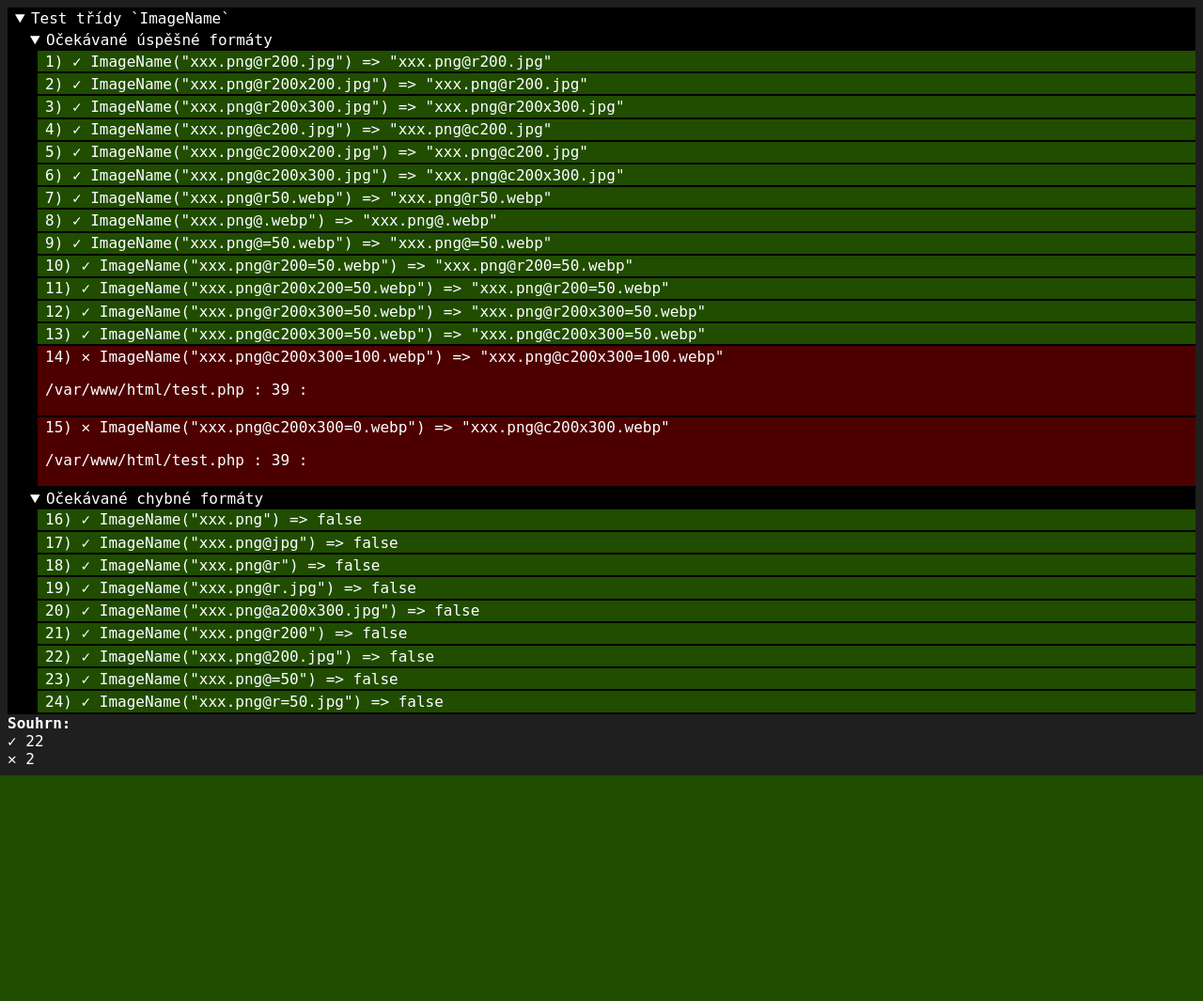
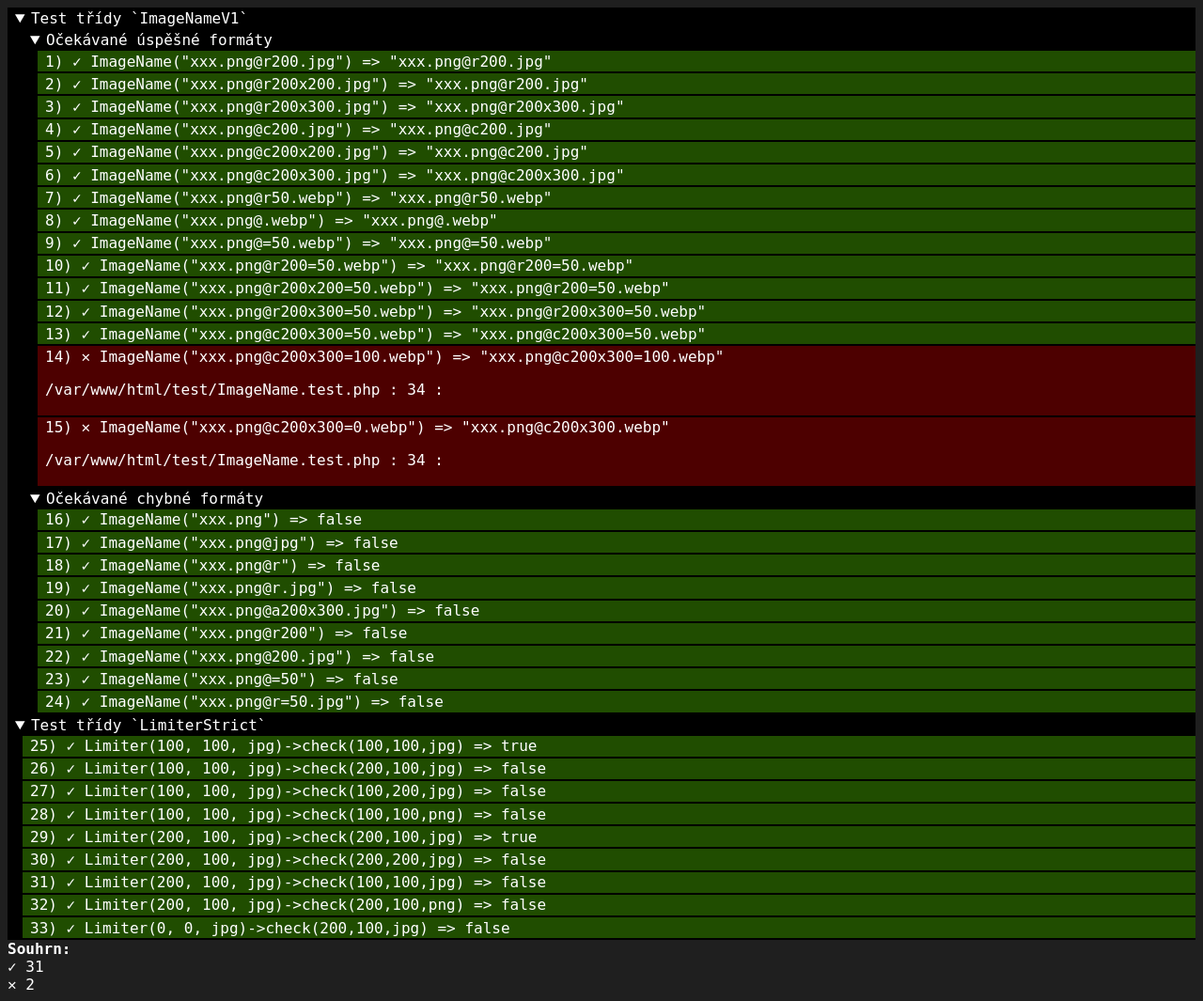
Before and after one commit to MWarCZ/segami-php, a PHP site: page /test.php in a window 1280 px wide. Shown: the whole page at 94% size. Before the commit the page ends 825 px from the top, so only its background shows below. Run offline with PHP 8.4, Linux system fonts and the light colour scheme.

Commit message:
Prvotní základní testy pro ImageName a Limiter

```diff
--- a/test.php
+++ b/test.php
@@ -3,66 +3,17 @@
 
 require_once(__DIR__.'/test/Test.class.php');
 // require_once(__DIR__.'/class/ImageName.class.php');
-require_once(__DIR__.'/class/ImageName/ImageNameV1.class.php');
+// require_once(__DIR__.'/class/ImageName/ImageNameV1.class.php');
 
 Test::init();
 
-Test::group('Test třídy `ImageName`', function() {
+require_once(__DIR__.'/test/ImageName.test.php');
+require_once(__DIR__.'/test/Limiter.test.php');
 
-  Test::group('Očekávané úspěšné formáty', function() {
-    foreach([
-      ['xxx.png@r200.jpg', 'xxx.png@r200.jpg'],
-      ['xxx.png@r200x200.jpg', 'xxx.png@r200.jpg'],
-      ['xxx.png@r200x300.jpg', 'xxx.png@r200x300.jpg'],
-      ['xxx.png@c200.jpg', 'xxx.png@c200.jpg'],
-      ['xxx.png@c200x200.jpg', 'xxx.png@c200.jpg'],
-      ['xxx.png@c200x300.jpg', 'xxx.png@c200x300.jpg'],
-      ['xxx.png@r50.webp', 'xxx.png@r50.webp'],
-      ['xxx.png@.webp', 'xxx.png@.webp'],
-      ['xxx.png@=50.webp', 'xxx.png@=50.webp'],
-      ['xxx.png@r200=50.webp', 'xxx.png@r200=50.webp'],
-      ['xxx.png@r200x200=50.webp', 'xxx.png@r200=50.webp'],
-      ['xxx.png@r200x300=50.webp', 'xxx.png@r200x300=50.webp'],
-      ['xxx.png@c200x300=50.webp', 'xxx.png@c200x300=50.webp'],
-      // TODO Upravit chování =100 => =100 ; =0 => auto
-      ['xxx.png@c200x300=100.webp', 'xxx.png@c200x300=100.webp'],
-      ['xxx.png@c200x300=0.webp', 'xxx.png@c200x300.webp'],
-    ] as $data) {
+Test::summary();
 
-      Test::test('ImageName("'.$data[0].'") => "'.$data[1].'"', function() use ($data) {
-        $input = $data[0];
-        $i = new ImageNameV1();
-        $props = $i->parseName($input);
-        assert($props !== false);
-        $output = $i->createName($props);
-        // p_debug([$s, $i, $p, $n]);
-        assert($output == $data[1]);
-      });
-    }
-  });
-  Test::group('Očekávané chybné formáty', function() {
-    foreach([
-      ['xxx.png'],
-      ['xxx.png@jpg'],
-      ['xxx.png@r'],
-      ['xxx.png@r.jpg'],
-      ['xxx.png@a200x300.jpg'],
-      ['xxx.png@r200'],
-      ['xxx.png@200.jpg'],
-      ['xxx.png@=50'],
-      ['xxx.png@r=50.jpg'],
-    ] as $data) {
 
-      Test::test('ImageName("'.$data[0].'") => false', function() use ($data) {
-        $input = $data[0];
-        $i = new ImageNameV1();
-        $props = $i->parseName($input);
-        // p_debug([$i, $props]);
-        assert($props === false);
-      });
-    }
-  });
-});
+// Test::init();
 
 // Test::test('Test v1', 2<1);
 // Test::test('Test v2', function() { assert(2<1); });
@@ -78,7 +29,7 @@ Test::group('Test třídy `ImageName`', function() {
 // });
 // Test::test('Test v8', function() { assert(2>1); });
 
-Test::summary();
+// Test::summary();
 
 // p_debug(SupportedFormat::MAP_EXTENSION);
 
--- /dev/null
+++ b/test/ImageName.test.php
@@ -0,0 +1,60 @@
+<?php
+
+require_once(__DIR__.'/../class/ImageName/ImageNameV1.class.php');
+
+Test::group('Test třídy `ImageNameV1`', function() {
+
+  Test::group('Očekávané úspěšné formáty', function() {
+    foreach([
+      ['xxx.png@r200.jpg', 'xxx.png@r200.jpg'],
+      ['xxx.png@r200x200.jpg', 'xxx.png@r200.jpg'],
+      ['xxx.png@r200x300.jpg', 'xxx.png@r200x300.jpg'],
+      ['xxx.png@c200.jpg', 'xxx.png@c200.jpg'],
+      ['xxx.png@c200x200.jpg', 'xxx.png@c200.jpg'],
+      ['xxx.png@c200x300.jpg', 'xxx.png@c200x300.jpg'],
+      ['xxx.png@r50.webp', 'xxx.png@r50.webp'],
+      ['xxx.png@.webp', 'xxx.png@.webp'],
+      ['xxx.png@=50.webp', 'xxx.png@=50.webp'],
+      ['xxx.png@r200=50.webp', 'xxx.png@r200=50.webp'],
+      ['xxx.png@r200x200=50.webp', 'xxx.png@r200=50.webp'],
+      ['xxx.png@r200x300=50.webp', 'xxx.png@r200x300=50.webp'],
+      ['xxx.png@c200x300=50.webp', 'xxx.png@c200x300=50.webp'],
+      // TODO Upravit chování =100 => =100 ; =0 => auto
+      ['xxx.png@c200x300=100.webp', 'xxx.png@c200x300=100.webp'],
+      ['xxx.png@c200x300=0.webp', 'xxx.png@c200x300.webp'],
+    ] as $data) {
+
+      Test::test('ImageName("'.$data[0].'") => "'.$data[1].'"', function() use ($data) {
+        $input = $data[0];
+        $i = new ImageNameV1();
+        $props = $i->parseName($input);
+        assert($props !== false);
+        $output = $i->createName($props);
+        // p_debug([$s, $i, $p, $n]);
+        assert($output == $data[1]);
+      });
+    }
+  });
+  Test::group('Očekávané chybné formáty', function() {
+    foreach([
+      ['xxx.png'],
+      ['xxx.png@jpg'],
+      ['xxx.png@r'],
+      ['xxx.png@r.jpg'],
+      ['xxx.png@a200x300.jpg'],
+      ['xxx.png@r200'],
+      ['xxx.png@200.jpg'],
+      ['xxx.png@=50'],
+      ['xxx.png@r=50.jpg'],
+    ] as $data) {
+
+      Test::test('ImageName("'.$data[0].'") => false', function() use ($data) {
+        $input = $data[0];
+        $i = new ImageNameV1();
+        $props = $i->parseName($input);
+        // p_debug([$i, $props]);
+        assert($props === false);
+      });
+    }
+  });
+});
--- /dev/null
+++ b/test/Limiter.test.php
@@ -0,0 +1,32 @@
+<?php
+
+require_once(__DIR__.'/../class/Limiter/LimiterFree.class.php');
+require_once(__DIR__.'/../class/Limiter/LimiterStrict.class.php');
+
+Test::group('Test třídy `LimiterStrict`', function() {
+
+  foreach([
+    // ['limiter'=>[width, height, format], 'input'=>[width, height, format], 'expected'=>true|false]
+    ['limit'=>[100, 100, 'jpg'], 'out'=>[100, 100, 'jpg'], 'expected'=>true],
+    ['limit'=>[100, 100, 'jpg'], 'out'=>[200, 100, 'jpg'], 'expected'=>false],
+    ['limit'=>[100, 100, 'jpg'], 'out'=>[100, 200, 'jpg'], 'expected'=>false],
+    ['limit'=>[100, 100, 'jpg'], 'out'=>[100, 100, 'png'], 'expected'=>false],
+
+    ['limit'=>[200, 100, 'jpg'], 'out'=>[200, 100, 'jpg'], 'expected'=>true],
+    ['limit'=>[200, 100, 'jpg'], 'out'=>[200, 200, 'jpg'], 'expected'=>false],
+    ['limit'=>[200, 100, 'jpg'], 'out'=>[100, 100, 'jpg'], 'expected'=>false],
+    ['limit'=>[200, 100, 'jpg'], 'out'=>[200, 100, 'png'], 'expected'=>false],
+
+    ['limit'=>[0, 0, 'jpg'], 'out'=>[200, 100, 'jpg'], 'expected'=>false],
+
+  ] as $data) {
+
+    Test::test('Limiter('.implode(', ', $data['limit']).')->check('.implode(',', $data['out']).') => '.($data['expected']?'true':'false'), function() use ($data) {
+      $l = new LimiterStrict([$data['limit'][0], $data['limit'][1]], $data['limit'][2]);
+      $res = $l->check($data['out'][0], $data['out'][1], $data['out'][2]);
+      assert($res === $data['expected']);
+    });
+  }
+
+
+});
```
